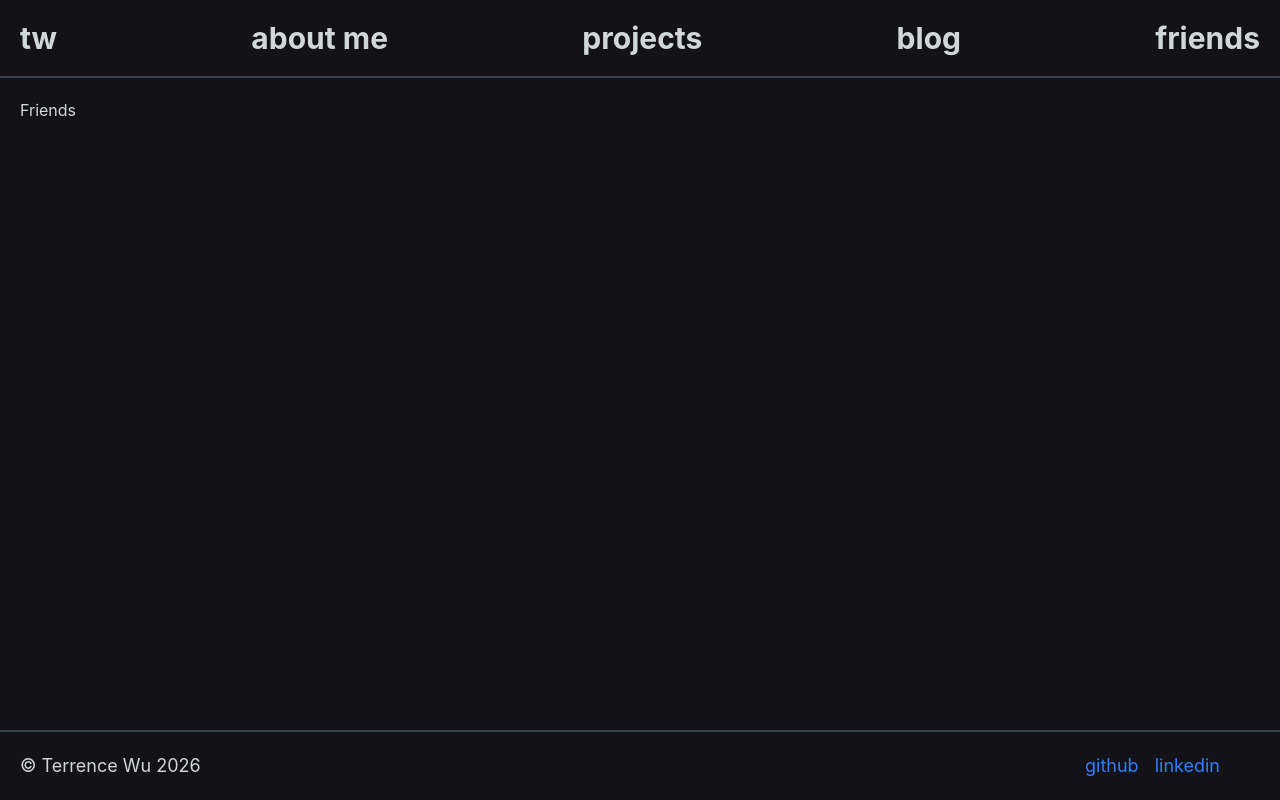
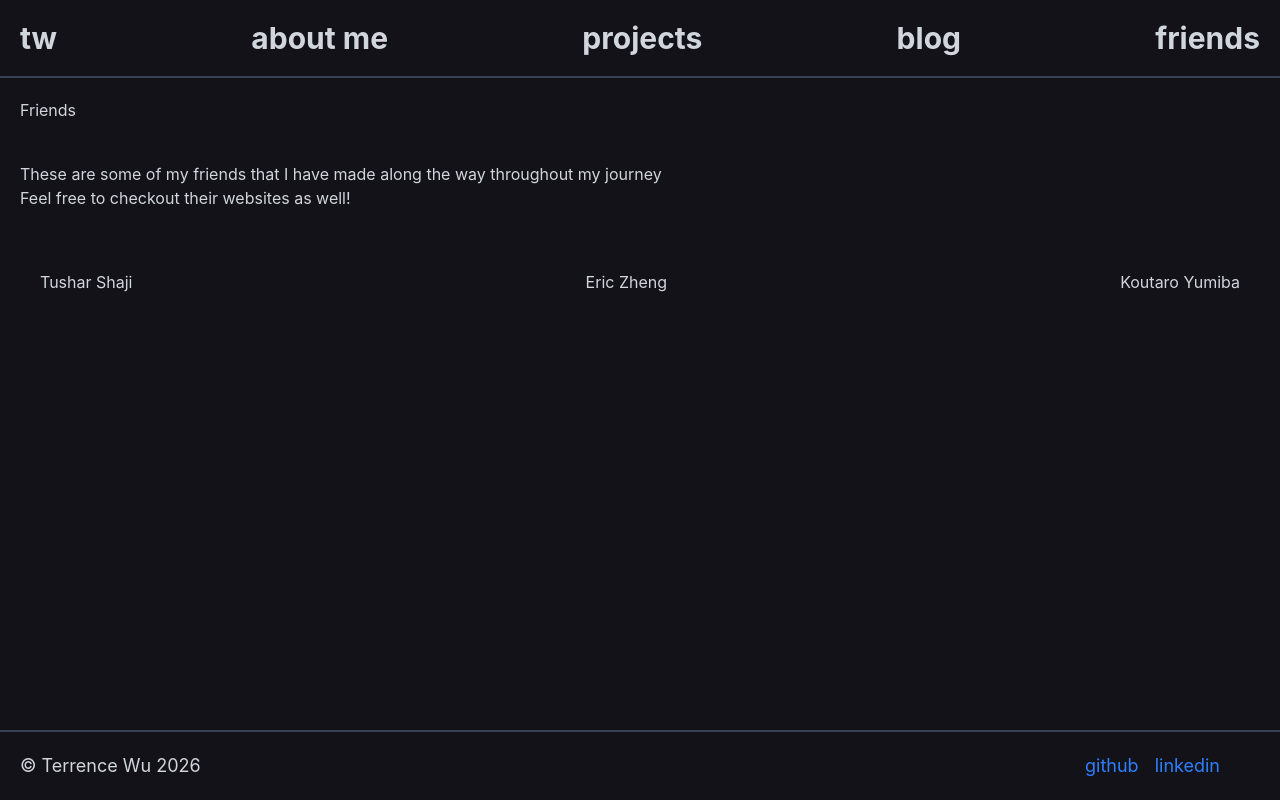
Before and after one commit to Twu1738/personal-website, a React (Vite) app: page /friends in a window 1280 px wide. Built offline with nearby package versions, Linux system fonts and the light colour scheme.

Commit message:
feat: add friends page skeleton

```diff
--- a/src/index.css
+++ b/src/index.css
@@ -17,7 +17,6 @@
     background-color: #141219;
     color: var(--color-gray-300);
     h1 {
-      font-family: var(--font-serif);
       color: var(--color-gray-300);
     }
   }
--- a/src/pages/Friends.tsx
+++ b/src/pages/Friends.tsx
@@ -1,7 +1,24 @@
 export default function Friends() {
   return (
     <>
-      <p>Friends</p>
+      <div className="flex flex-col gap-10">
+        <div>
+          <h1>Friends</h1>
+        </div>
+        <div>
+          <p>
+            These are some of my friends that I have made along the way
+            throughout my journey
+          </p>
+          <p>Feel free to checkout their websites as well!</p>
+        </div>
+
+        <div className="mx-5 mt-5 flex flex-row justify-between">
+          <a href="https://tusharshaji.dev/">Tushar Shaji</a>
+          <a href="https://www.ericzheng.nz/">Eric Zheng</a>
+          <a href="https://koutaroyumiba.com/">Koutaro Yumiba</a>
+        </div>
+      </div>
     </>
   );
 }
```
